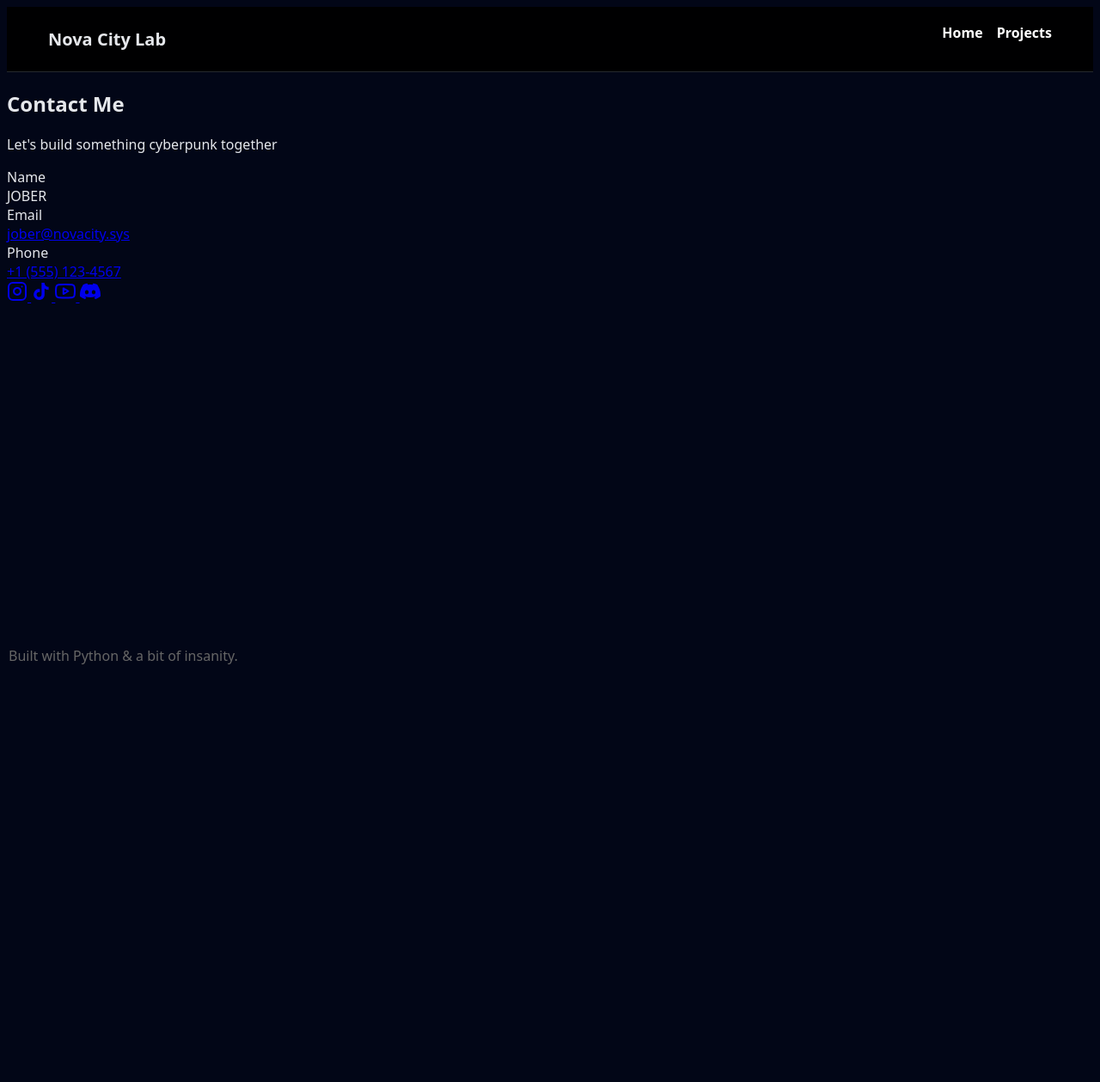
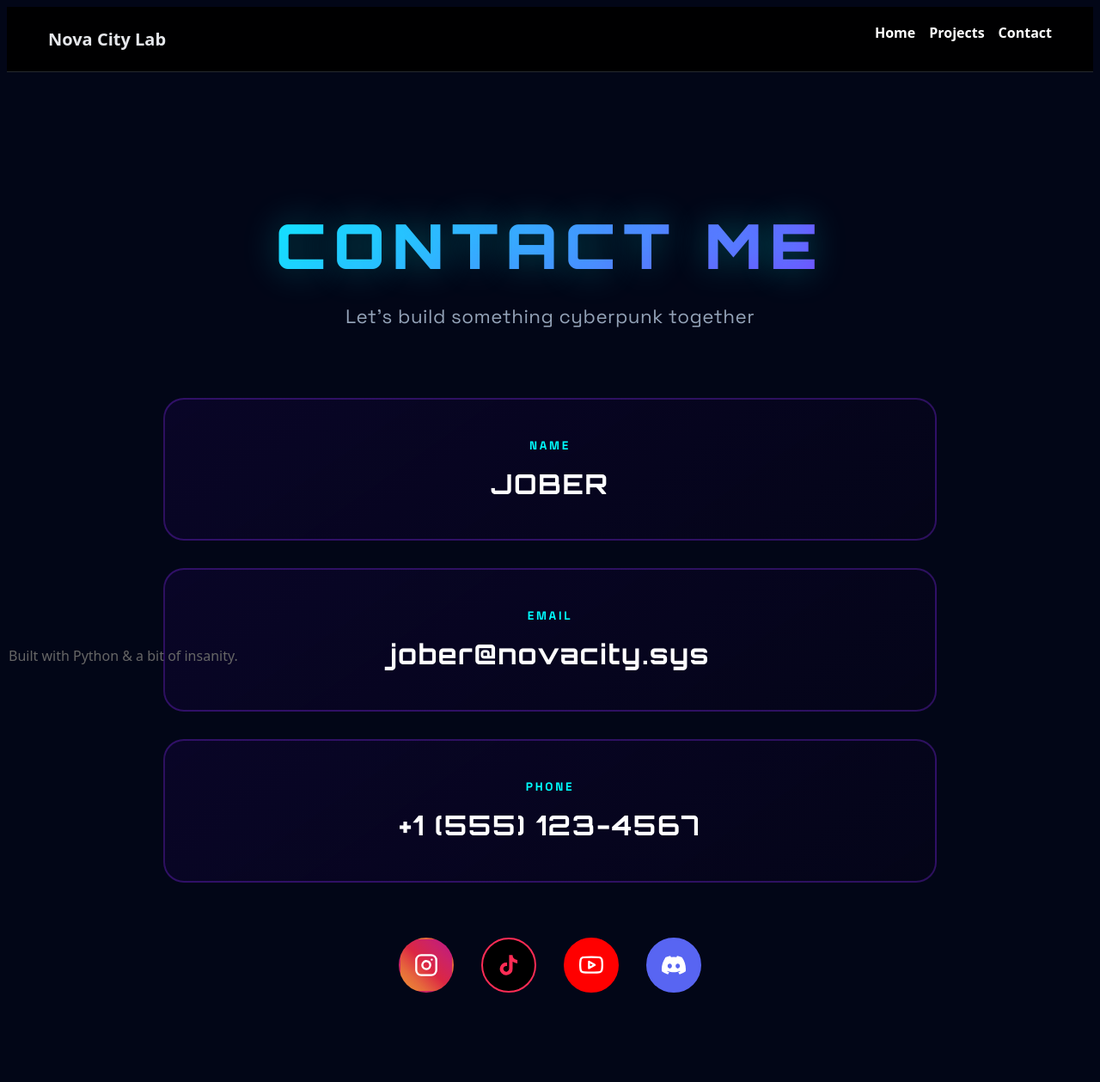
Before and after one commit to jober550/jober-portfolio, a Flask app: page /contact in a window 1280 px wide. Shown: the whole page at 86% size. Before the commit the page ends 773 px from the top, so only its background shows below. Run offline with Flask 3, Linux system fonts and the light colour scheme.

Commit message:
Update base.html

```diff
--- a/templates/base.html
+++ b/templates/base.html
@@ -7,6 +7,7 @@
   <meta name="viewport" content="width=device-width, initial-scale=1.0">
   <link rel="stylesheet" href="{{ url_for('static', filename='css/style.css') }}">
   <link rel="stylesheet" href="{{ url_for('static', filename='css/projects-cyberpunk.css') }}">
+  <link rel="stylesheet" href="{{ url_for('static', filename='css/contact-enhanced.css') }}">
 </head>
 
 <body class="site">
@@ -15,6 +16,7 @@
     <nav>
       <a href="{{ url_for('index') }}">Home</a>
       <a href="{{ url_for('projects') }}">Projects</a>
+      <a href="{{ url_for('contact') }}">Contact</a>
     </nav>
   </header>
 
```
